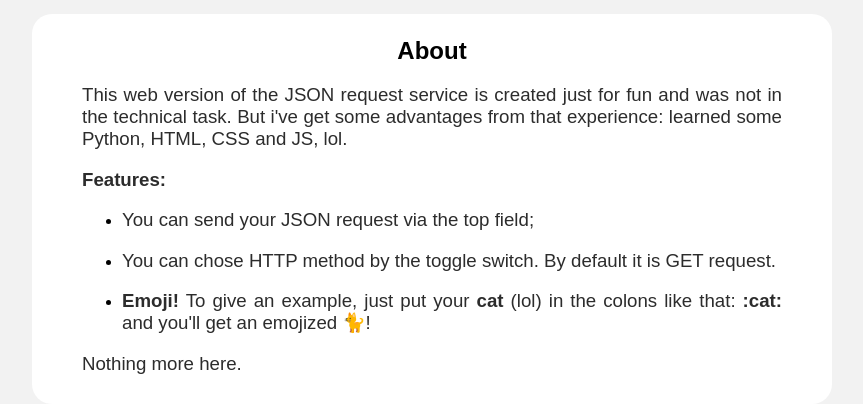
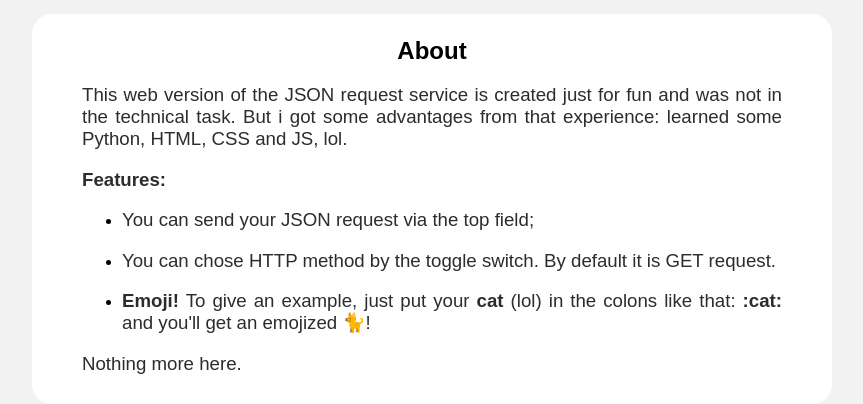
Before and after one commit to RainbowGravity/course, a Flask app: page /web in a window 1280 px wide. Shown: the part 580-984 px from the top of the page, without its empty margins (208-1071 px from the left). Run offline with Flask 2, Linux system fonts and the light colour scheme.

Commit message:
Update web.html

```diff
--- a/2. Second homework (WIP)/web version/templates/web.html
+++ b/2. Second homework (WIP)/web version/templates/web.html
@@ -34,7 +34,7 @@
             <h1>About</h1>
             <p>
                 This web version of the JSON request service is created just for fun and was not in the technical task.
-                But i've get some advantages from that experience: learned some Python, HTML, CSS and JS, lol.
+                But i got some advantages from that experience: learned some Python, HTML, CSS and JS, lol.
             </p>
             <p>
                 <b>Features:</b>
```
